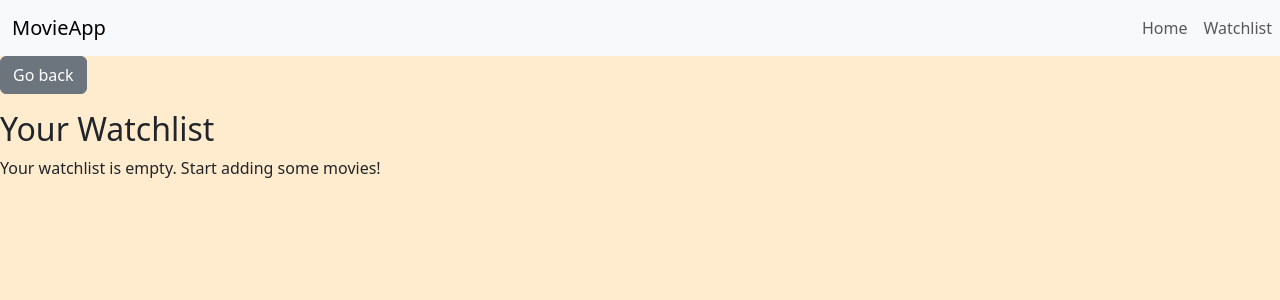
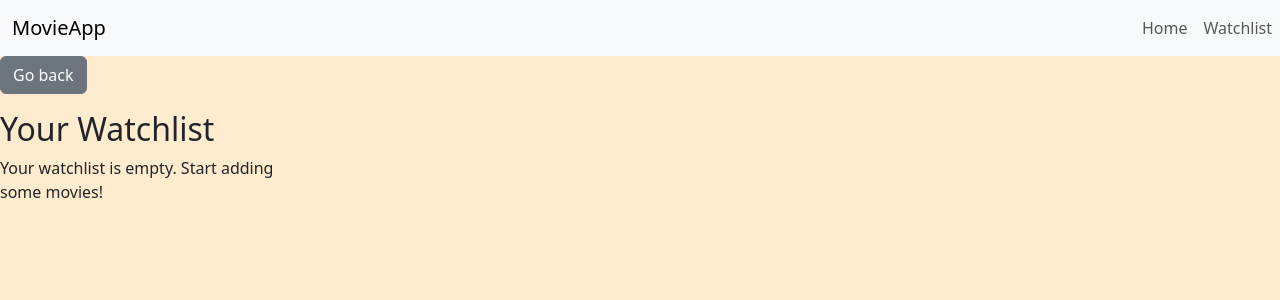
Before and after one commit to APaud3l/t3w8-movie-search-watchlist-app, a React (Vite) app: page /watchlist in a window 1280 px wide. Shown: the top 300 px of the page. Built offline with nearby package versions, Linux system fonts and the light colour scheme.

Commit message:
feat: Some css styling changes made

```diff
--- a/src/pages/Watchlist.jsx
+++ b/src/pages/Watchlist.jsx
@@ -1,31 +1,31 @@
 import React from "react";
 
 import { useWatchlist } from "../context/WatchlistContext";
-import { useNavigate } from "react-router-dom";
+import { Link, useNavigate } from "react-router-dom";
 
 const Watchlist = () => {
     // Fetch two out of three returns from the custom hook
     const { watchlist, removeFromWatchlist } = useWatchlist();
     const navigate = useNavigate();
     return (
-        <div>
+        <div style={{maxWidth: '18rem'}}>
             <button className="btn btn-secondary mb-3" onClick={() => navigate(-1)}>Go back</button>
             <h2>Your Watchlist</h2>
-            {console.log(watchlist)}
             {watchlist.length === 0 ? (
                 <p>Your watchlist is empty. Start adding some movies!</p>
             ) : (
                 <ul>
                     {watchlist.map((movie) => (
                         <li key={movie.imdbID}>
-                            <strong>{movie.Title}</strong> ({movie.Year})
-                            <img src={movie.Poster} alt={`${movie.Title} Poster`} />
+                            <p><strong>{movie.Title}</strong> ({movie.Year})</p>
+                            <img src={movie.Poster} alt={`${movie.Title} Poster` } className='card-img-top' />
                             <button
                                 onClick={() => removeFromWatchlist(movie.imdbID)}
                                 style={{ color: 'red' }}
                             >
                                 Remove
                             </button>
+                            <Link to={`/details/${movie.imdbID}`} className="btn btn-primary">View Details</Link>
                         </li>
                     ))}
                 </ul>
```
